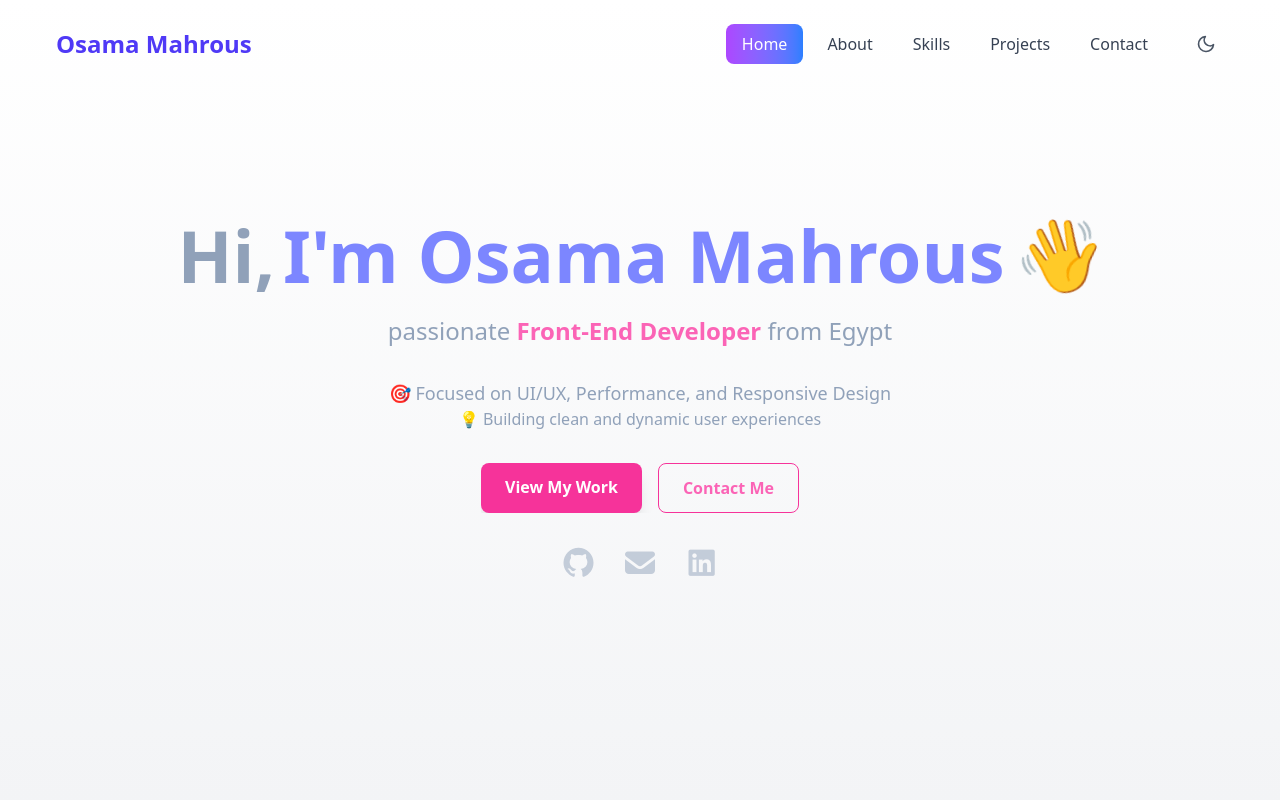
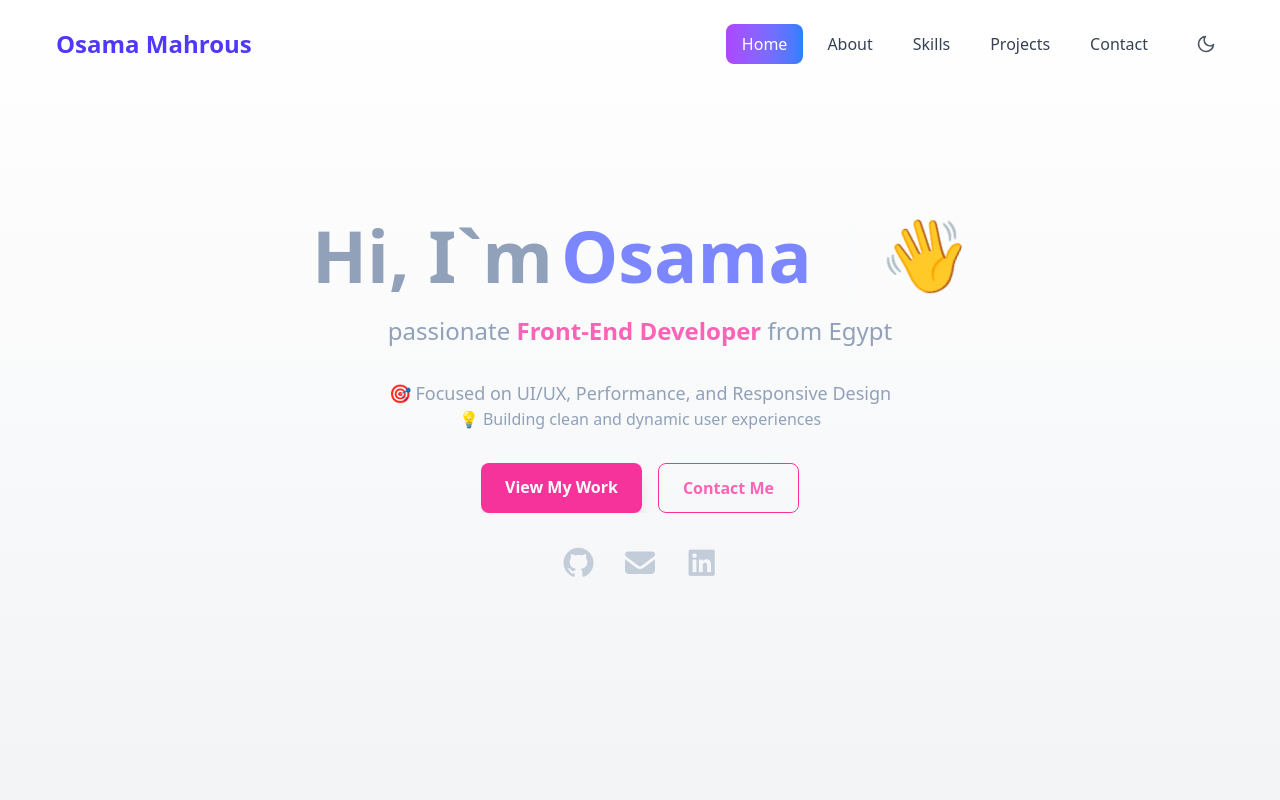
Before and after one commit to osamamahros50/Portofolio, a React (Vite) app: page / in a window 1280 px wide. Shown: the top 800 px of the page. Built offline with nearby package versions, Linux system fonts and the light colour scheme.

Commit message:
first commit

```diff
--- a/package.json
+++ b/package.json
@@ -20,6 +20,7 @@
     "react-icons": "^5.5.0",
     "react-router-dom": "^7.7.1",
     "react-scroll": "^1.9.3",
+    "react-simple-typewriter": "^5.0.1",
     "tailwindcss": "^4.1.11"
   },
   "devDependencies": {
--- a/src/Components/Home.jsx
+++ b/src/Components/Home.jsx
@@ -1,6 +1,7 @@
 import { useEffect } from "react";
 import AOS from "aos";
 import "aos/dist/aos.css";
+import { Typewriter } from "react-simple-typewriter";
 
 export default function Home() {
   useEffect(() => {
@@ -21,7 +22,18 @@ export default function Home() {
           data-aos-delay="0"
           className="text-4xl sm:text-5xl md:text-6xl lg:text-7xl font-bold mb-4 sm:mb-6 flex flex-wrap justify-center items-center gap-2"
         >
-          Hi, <span className="text-indigo-400">I'm Osama Mahrous</span>
+          Hi, I`m          <span className="text-indigo-400">
+            <Typewriter
+              words={["Osama Mahros"]}
+              loop={false}
+              cursor
+              cursorStyle="|"
+              typeSpeed={100}
+              deleteSpeed={100}
+              delaySpeed={1000}
+            />
+          </span>
+
           <span className="animate-wave inline-block">👋</span>
         </h1>
       </div>
--- a/src/Components/Navbar.jsx
+++ b/src/Components/Navbar.jsx
@@ -92,7 +92,7 @@ export default function Navbar() {
 
           <button
             onClick={() => setIsMenuOpen(!isMenuOpen)}
-            className={`${darkMode ? "text-white" : "text-black"} text-2xl focus:outline-none`}
+            className={` text-purple-600 text-2xl focus:outline-none`}
           >
             {isMenuOpen ? <FiX /> : <FiMenu />}
           </button>
--- a/src/Components/ScrollToTop.jsx
+++ b/src/Components/ScrollToTop.jsx
@@ -16,7 +16,7 @@ export default function ScrollToTop() {
   const scrollToTop = () => {
     window.scrollTo({
       top: 0,
-      behavior: "smooth", // ✅ الحركة السلسة
+      behavior: "smooth",
     });
   };
 
```
Also changed, not shown: 1 other file (tests, documents, lock files or other folders).
